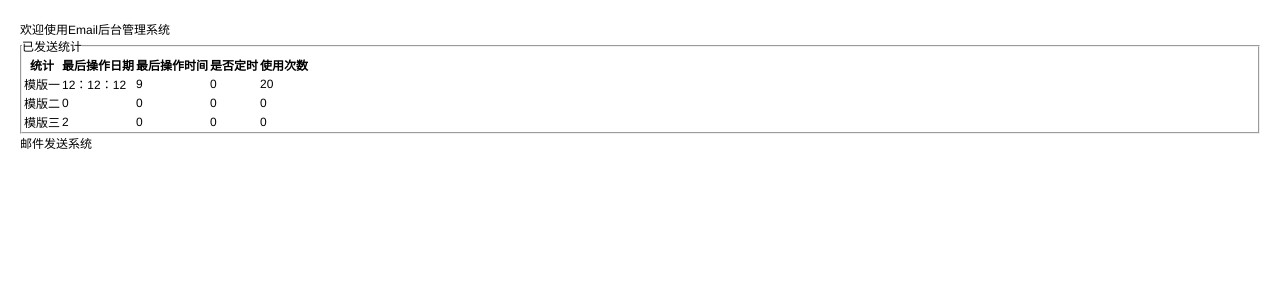
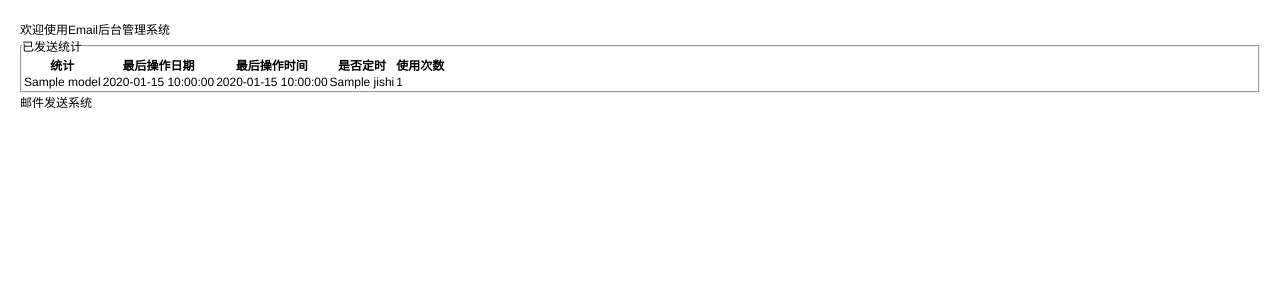
Before and after one commit to kogwang/Email, a Python web app: template App/templates/welcome.html in a window 1280 px wide. Shown: the top 300 px of the page. Run offline with Jinja, Linux system fonts and the light colour scheme; the template is opened without the code that fills it: most values are stand-ins (such as "Sample title", 1, 10 or a date in 2020); some libraries are stand-ins or nearby versions.

Commit message:
welcome界面关联数据库

```diff
--- a/App/templates/welcome.html
+++ b/App/templates/welcome.html
@@ -28,30 +28,19 @@
                         </tr>
                     </thead>
                     <tbody>
-                        <tr>
-                            <td>模版一</td>
-                            <td>12：12：12</td>
-                            <td>9</td>
-                            <td>0</td>
 
-                            <td>20</td>
+                        {% for model in models %}
+                            <tr>
+                            <td>{{ model.model_name }}</td>
+                            <td>{{ model.last_date }}</td>
+                            <td>{{ model.last_time }}</td>
+                            <td>{{ model.jishi }}</td>
+
+                            <td>{{ model.count }}</td>
                         </tr>
-                        <tr>
-                            <td>模版二</td>
-                            <td>0</td>
-                            <td>0</td>
-                            <td>0</td>
+                        {% endfor %}
 
-                            <td>0</td>
-                        </tr>
-                        <tr>
-                            <td>模版三</td>
-                            <td>2</td>
-                            <td>0</td>
-                            <td>0</td>
 
-                            <td>0</td>
-                        </tr>
                     </tbody>
                 </table>
               </div>
--- a/App/views.py
+++ b/App/views.py
@@ -39,7 +39,8 @@ def index():
 #右侧统计内容
 @blue.route('/welcome/',methods=['GET',])
 def welcome():
-    return render_template('./welcome.html')
+    models=Models.query.filter_by(key=1)
+    return render_template('./welcome.html',models=models)
 
 #逻辑删除用户
 @blue.route('/delUser/',methods=['POST'])
@@ -254,7 +255,8 @@ def fasong():
         #     sendmail(email,title,content)
 
         print(title,content)
-        return render_template('./successful.html')
+        # return render_template('./successful.html')
+        return '发送成功！！'
     if request.method=='GET':
         return render_template('./welcome.html')
 
```
